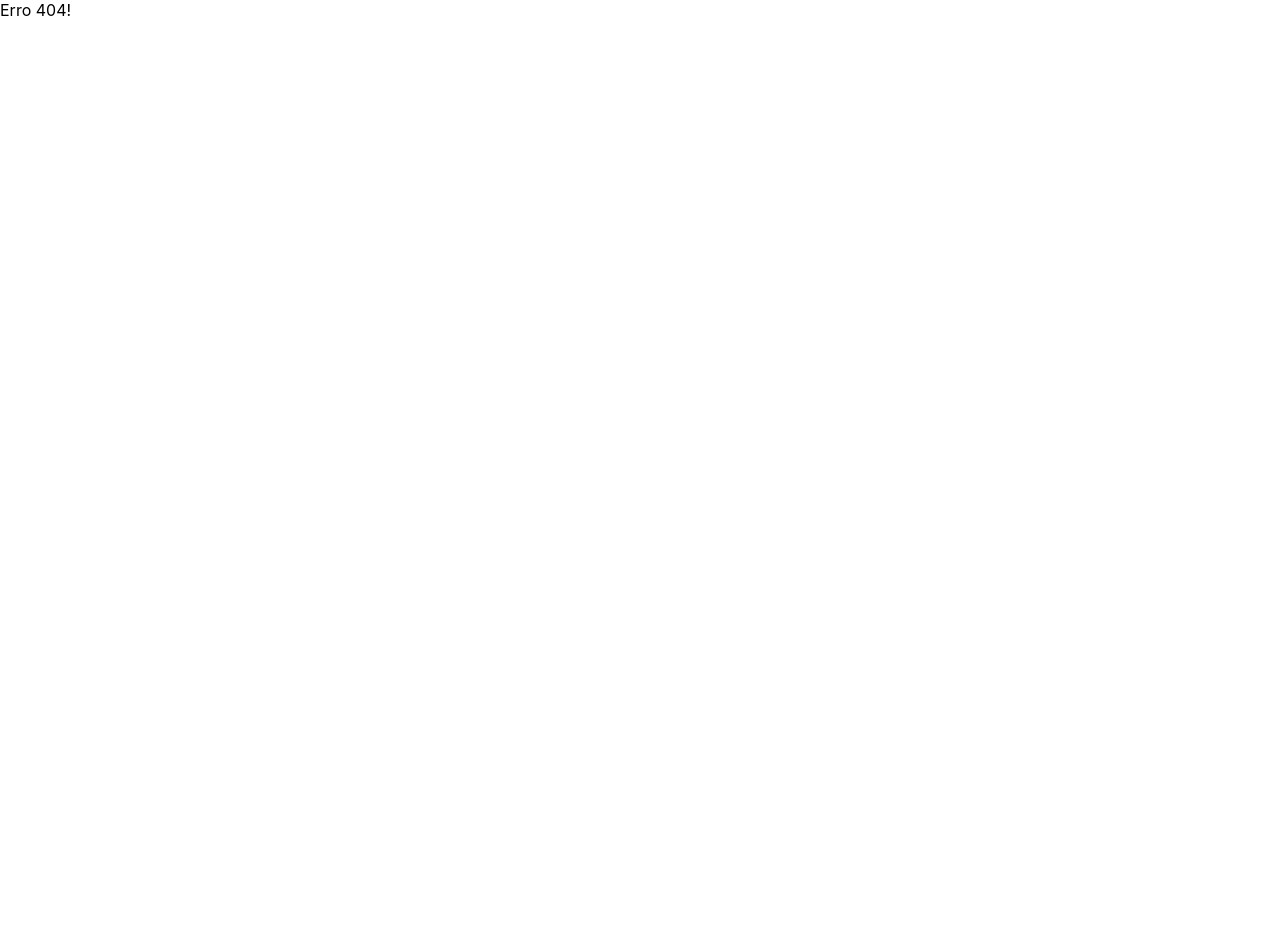
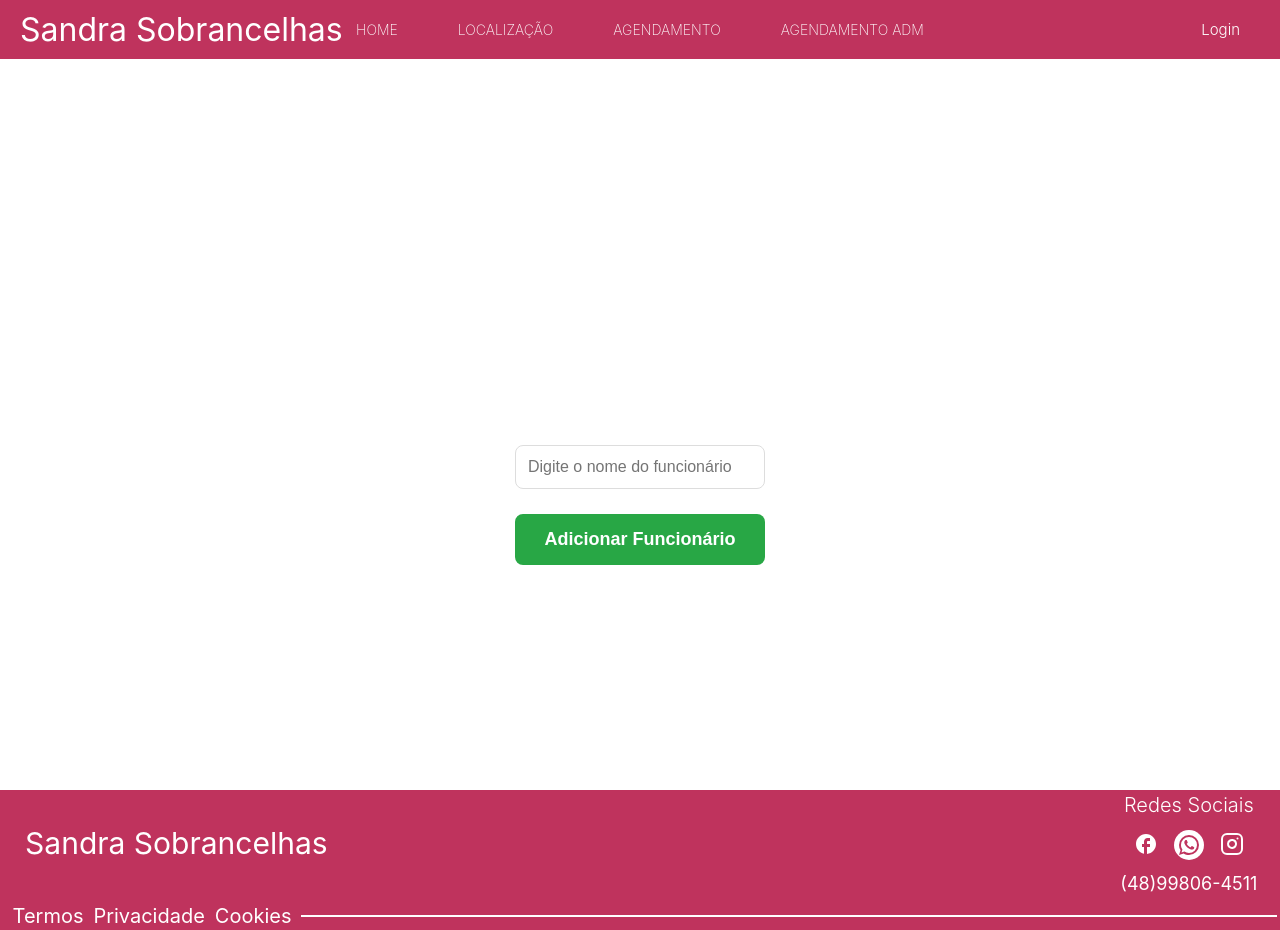
Before and after one commit to FerNogueiraa/Sal-o-de-beleza, a React (Vite) app in the folder interface/: page /AdicionarFuncionario in a window 1280 px wide. Before the commit this address had no page. Before the commit the page ends 800 px from the top, so only its background shows below. Built offline with nearby package versions, Linux system fonts and the light colour scheme.

Commit message:
Fiz as telas de menu opcao, adicionar e excluir funcionario

```diff
--- /dev/null
+++ b/interface/src/routes/AdicionarFuncionario.jsx
@@ -0,0 +1,37 @@
+import React, { useState } from "react";
+import Nav from "../components/nav";
+import Footer from "../components/footer";
+import "../styles/AdicionarFuncionario.css";
+
+export default function AdicionarFuncionario() {
+  const [nomeFuncionario, setNomeFuncionario] = useState("");
+
+  const handleInputChange = (e) => {
+    setNomeFuncionario(e.target.value);
+  };
+
+  return (
+    <>
+      <div className="content-cadastro">
+        <Nav />
+      </div>
+
+      <div className="DivAdicionar">
+        <input
+          type="text"
+          className="input-field"
+          placeholder="Digite o nome do funcionário"
+          value={nomeFuncionario}
+          onChange={handleInputChange}
+        />
+        <button className="button-option add-employee">
+          Adicionar Funcionário
+        </button>
+      </div>
+
+      <div className="footer-position">
+        <Footer />
+      </div>
+    </>
+  );
+}
--- /dev/null
+++ b/interface/src/routes/ExcluirFuncionario.jsx
@@ -0,0 +1,37 @@
+import React, { useState } from "react";
+import Nav from "../components/nav";
+import Footer from "../components/footer";
+import "../styles/ExcluirFuncionario.css";
+
+export default function ExcluirFuncionario() {
+  const [nomeFuncionario, setNomeFuncionario] = useState("");
+
+  const handleInputChange = (e) => {
+    setNomeFuncionario(e.target.value);
+  };
+
+  return (
+    <>
+      <div className="content-cadastro">
+        <Nav />
+      </div>
+
+      <div className="DivOpcaoo">
+        <input
+          type="text"
+          className="input-field"
+          placeholder="Digite o nome do funcionário"
+          value={nomeFuncionario}
+          onChange={handleInputChange}
+        />
+        <button className="button-option delete-employee">
+          Excluir Funcionário
+        </button>
+      </div>
+
+      <div className="footer-position">
+        <Footer />
+      </div>
+    </>
+  );
+}
--- /dev/null
+++ b/interface/src/routes/Menuopcao.jsx
@@ -0,0 +1,28 @@
+import React from "react";
+import { FaUserPlus, FaUserMinus } from "react-icons/fa"; // Importando ícones para os botões
+import Nav from "../components/nav";
+import Footer from "../components/footer";
+import "../styles/Menuopcao.css";
+
+export default function MenuOpcao() {
+  return (
+    <>
+      <div className="content-cadastro">
+        <Nav />
+      </div>
+
+      <div className="DivOpcao">
+        <button className="button-option add-employee">
+          <FaUserPlus /> Adicionar Funcionário
+        </button>
+        <button className="button-option delete-employee">
+          <FaUserMinus /> Excluir Funcionário
+        </button>
+      </div>
+
+      <div className="footer-position">
+        <Footer />
+      </div>
+    </>
+  );
+}
--- /dev/null
+++ b/interface/src/styles/AdicionarFuncionario.css
@@ -0,0 +1,44 @@
+.DivAdicionar {
+    display: flex;
+    flex-direction: column;
+    align-items: center;
+    justify-content: center;
+    height: 70vh;
+    margin-top: -570px;
+  }
+
+  .input-field {
+    width: 250px;
+    padding: 12px;
+    margin-bottom: 15px;
+    font-size: 16px;
+    border: 1px solid #ddd;
+    border-radius: 8px;
+    outline: none;
+    transition: border-color 0.3s ease;
+  }
+
+  .input-field:focus {
+    border-color: #BF335D;
+    box-shadow: 0 0 5px#BF335D;
+  }
+
+  .button-option {
+    display: flex;
+    align-items: center;
+    justify-content: center;
+    width: 250px;
+    padding: 15px;
+    font-size: 18px;
+    font-weight: bold;
+    color: #ffffff;
+    background-color: #dc3545;
+    border: none;
+    border-radius: 8px;
+    cursor: pointer;
+    transition: background-color 0.3s ease;
+  }
+
+  .button-option:hover {
+    opacity: 0.9;
+  }
--- /dev/null
+++ b/interface/src/styles/ExcluirFuncionario.css
@@ -0,0 +1,44 @@
+.DivOpcaoo {
+    display: flex;
+    flex-direction: column;
+    align-items: center;
+    justify-content: center;
+    height: 70vh;
+    margin-top: -570px;
+  }
+
+  .input-field {
+    width: 250px;
+    padding: 12px;
+    margin-bottom: 15px;
+    font-size: 16px;
+    border: 1px solid #ddd;
+    border-radius: 8px;
+    outline: none;
+    transition: border-color 0.3s ease;
+  }
+
+  .input-field:focus {
+    border-color: #BF335D;
+    box-shadow: 0 0 5px#BF335D;
+  }
+
+  .button-option {
+    display: flex;
+    align-items: center;
+    justify-content: center;
+    width: 250px;
+    padding: 15px;
+    font-size: 18px;
+    font-weight: bold;
+    color: #ffffff;
+    background-color: #dc3545;
+    border: none;
+    border-radius: 8px;
+    cursor: pointer;
+    transition: background-color 0.3s ease;
+  }
+
+  .button-option:hover {
+    opacity: 0.9;
+  }
--- /dev/null
+++ b/interface/src/styles/Menuopcao.css
@@ -0,0 +1,41 @@
+.DivOpcao {
+    display: flex;
+    flex-direction: column;
+    align-items: center;
+    justify-content: center;
+    height: 70vh;
+    margin-top: -570px;
+  }
+
+  .button-option {
+    display: flex;
+    align-items: center;
+    justify-content: center;
+    width: 250px;
+    padding: 15px;
+    margin: 10px 0;
+    font-size: 18px;
+    font-weight: bold;
+    color: #ffffff;
+    background-color: #007bff;
+    border: none;
+    border-radius: 8px;
+    cursor: pointer;
+    transition: background-color 0.3s ease;
+  }
+
+  .button-option svg {
+    margin-right: 8px;
+  }
+
+  .button-option.add-employee {
+    background-color: #28a745; /* Verde */
+  }
+
+  .button-option.delete-employee {
+    background-color: #dc3545; /* Vermelho */
+  }
+
+  .button-option:hover {
+    opacity: 0.9;
+  }
```
Also changed, not shown: interface/src/main.jsx (+15 -0 lines).
